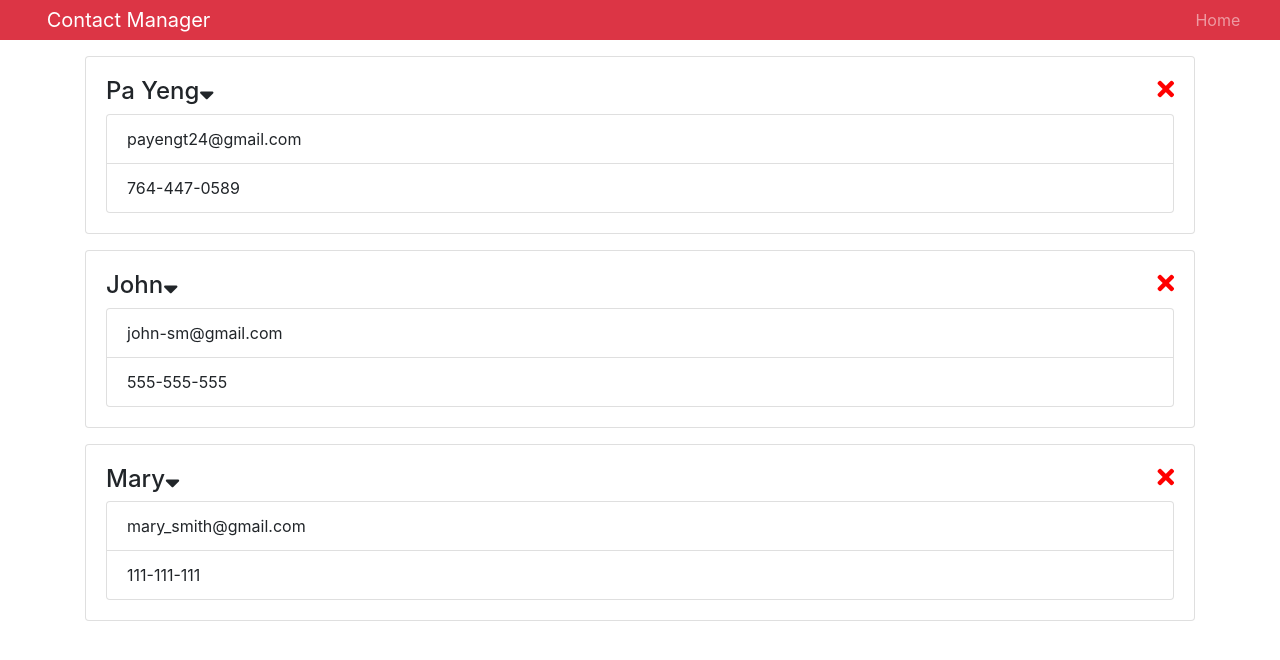
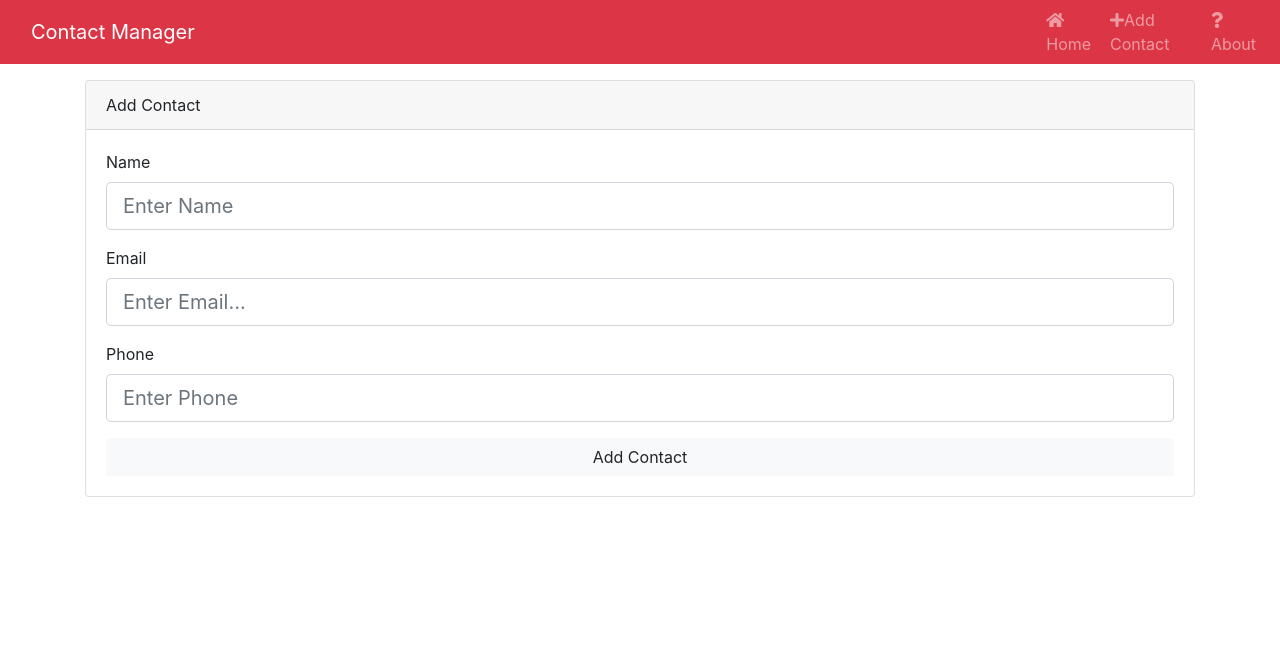
Before and after one commit to payengt24/contact-manager, a React (Create React App) app: page /contact/add in a window 1280 px wide. Shown: the top 660 px of the page. Built offline with nearby package versions, Linux system fonts and the light colour scheme.

Commit message:
added reat-router-dom and icons

```diff
--- a/package.json
+++ b/package.json
@@ -4,9 +4,12 @@
   "private": true,
   "dependencies": {
     "bootstrap": "^4.3.1",
+    "classnames": "^2.2.6",
     "react": "^16.8.1",
     "react-dom": "^16.8.1",
-    "react-scripts": "2.1.5"
+    "react-router-dom": "^4.3.1",
+    "react-scripts": "2.1.5",
+    "uuid": "^3.3.2"
   },
   "scripts": {
     "start": "react-scripts start",
--- a/src/App.js
+++ b/src/App.js
@@ -1,21 +1,31 @@
 import React, { Component } from 'react';
-import Header from './components/Header'
-import Contacts from './components/Contacts'
+import Header from './components/layout/Header'
+import {BrowserRouter as Router, Route, Switch, } from 'react-router-dom'
 import './App.css';
 import 'bootstrap/dist/css/bootstrap.min.css'
 import {Provider} from './Context'
+import Contacts from './components/contacts/Contacts'
+import AddContact from './components/contacts/AddContact'
+import About from './components/pages/About'
 
 class App extends Component {
   render() {
     return (
       <Provider>
-      <div className="App">
+        <Router>
+        <div className="App">
       <Header branding="Contact Manager"/>
       <div className="container">
-      <Contacts />
+        <Switch>
+          <Route exact path='/' component={Contacts} />
+          <Route exact path='/contact/add' component={AddContact} />
+          <Route exact path='/about' component={About} />
+        </Switch>
       </div>
 
       </div>
+        </Router>
+
       </Provider>
     );
   }
--- a/src/Context.js
+++ b/src/Context.js
@@ -8,6 +8,11 @@ const reducer = (state, action) => {
             return {
                 ...state,
                 contacts: state.contacts.filter(contact => contact.id !== action.payload)
+            }
+            case 'ADD_CONTACT':
+            return {
+                ...state,
+                contacts: [action.payload, ...state.contacts]
             }
         default:
         return state;
--- /dev/null
+++ b/src/components/contacts/AddContact.js
@@ -0,0 +1,109 @@
+import React, { Component } from 'react'
+import {Consumer} from '../../Context'
+import uuid from 'uuid';
+import TextLayoutGroup from '../layout/TextLayoutGroup'
+
+class AddContact extends Component {
+
+    state = {
+        name: '',
+        email: '',
+        phone: '',
+        errors: {}
+
+    }
+
+    handleInputChange = (event) => {
+        const {name, value} = event.target
+
+        this.setState({
+            [name]: value
+        })
+    }
+
+    handleSubmitForm = (dispatch, event) => {
+        event.preventDefault()
+        const {name, phone, email} = this.state
+
+    //check from errors/empty inputs
+    if(name === ''){
+        this.setState({errors: {name: 'Name is required'}})
+        return;
+    }
+
+    if(email === ''){
+        this.setState({errors: {email: 'Email is required'}})
+        return;
+    }
+
+    if(phone === ''){
+        this.setState({errors: {phone: 'Phone is required'}})
+        return;
+    }
+
+        const newContact = {
+            id: uuid(),
+            name,
+            email,
+            phone
+        }
+        dispatch({type: 'ADD_CONTACT', payload: newContact})
+
+        this.setState({
+            name: '',
+            email: '',
+            phone: '',
+            errors: {}
+        })
+    }
+
+  render() {
+
+    const {name, email, phone, errors} = this.state
+
+    return (
+        <Consumer>
+            {value => {
+                const { dispatch } = value
+                return (
+                    <div className='card  mb-3 '>
+                    <div className="card-header">Add Contact</div>
+                    <div className="card-body">
+                    <form onSubmit={this.handleSubmitForm.bind(this, dispatch)}>
+                     <TextLayoutGroup
+                        label= "Name"
+                        name="name"
+                        placeholder="Enter Name"
+                        value={name}
+                        onChange= {this.handleInputChange}
+                        errors={errors.name}
+                        />
+                    <TextLayoutGroup
+                        label= "Email"
+                        type="email"
+                        name="email"
+                        placeholder="Enter Email..."
+                        value={email}
+                        onChange= {this.handleInputChange}
+                        errors={errors.email}
+                        />
+                    <TextLayoutGroup
+                        label= "Phone"
+                        name="phone"
+                        placeholder="Enter Phone"
+                        value={phone}
+                        onChange= {this.handleInputChange}
+                        errors={errors.phone}
+                        />
+                        <input type="submit" value="Add Contact" className="btn btn-light btn-block"/>
+                    </form>
+                    </div>
+                    </div>
+                )
+            }}
+        </Consumer>
+    )
+  }
+}
+
+export default AddContact
--- a/src/components/Contact.js
+++ b/src/components/contacts/Contact.js
@@ -1,7 +1,7 @@
 import React, { Component } from 'react'
 //short hand impt
 import PropTypes from 'prop-types'
-import {Consumer} from '../Context'
+import {Consumer} from '../../Context'
 
 
 class Contact extends Component {
--- a/src/components/Contacts.js
+++ b/src/components/contacts/Contacts.js
@@ -1,6 +1,6 @@
 import React, { Component } from 'react'
 import Contact from './Contact'
-import {Consumer} from '../Context'
+import {Consumer} from '../../Context'
 
 class Contacts extends Component {
 
@@ -12,6 +12,8 @@ class Contacts extends Component {
           const {contacts} = value
           return(
             <React.Fragment>
+              <h1 className="display-4 mb-2"><span className="text-danger">Contact</span> List</h1>
+
             {contacts.map(contact => (
                 <Contact
                     key = {contact.id}
--- a/src/components/Header.js
+++ b/src/components/layout/Header.js
@@ -1,6 +1,6 @@
 import React from 'react'
 import PropTypes from 'prop-types'
-
+import { Link } from 'react-router-dom'
 // nav.navbar.navbar-expand-sm.navbar-dark.bg-danger.mb3.py-0
 const Header = (props) => {
     const {branding} = props
@@ -13,7 +13,23 @@ const Header = (props) => {
         </div>
         <ul className="navbar-nav mr-auto">
             <li className="nav-item">
-                <a href="/" className="nav-link">Home</a>
+                <Link to="/" className="nav-link">
+                <i className="fas fa-home"></i>
+                Home
+                </Link>
+            </li>
+            <li className="nav-item">
+                <Link to="/contact/add" className="nav-link">
+                <i className="fas fa-plus"></i>
+                Add Contact
+                </Link>
+            </li>
+            <li className="nav-item">
+                <Link to="/about"
+                className="nav-link">
+                <i className="fas fa-question"></i>
+                About
+                </Link>
             </li>
         </ul>
 
--- /dev/null
+++ b/src/components/layout/TextLayoutGroup.js
@@ -0,0 +1,48 @@
+import React from 'react'
+import PropTypes from 'prop-types'
+import classnames from 'classnames'
+
+
+const TextLayoutGroup = ({
+    label,
+    name,
+    value,
+    placeholder,
+    type,
+    onChange,
+    errors
+}) => {
+  return (
+    <div className="form-group">
+    <label htmlFor={name}>{label}</label>
+    <input
+     type={type}
+     name={name}
+     className={classnames('form-control form-control-lg', {'is-invalid': errors})}
+     placeholder={placeholder}
+     value= {value}
+     onChange={onChange}
+     errors= {errors}
+     />
+     {errors  && <div className="invalid-feedback">{errors}</div>}
+
+    </div>
+  )
+}
+
+TextLayoutGroup.propTypes = {
+ name: PropTypes.string.isRequired,
+ placeholder: PropTypes.string.isRequired,
+ value: PropTypes.string.isRequired,
+ type: PropTypes.string.isRequired,
+ label: PropTypes.string.isRequired,
+ onChange: PropTypes.func.isRequired,
+ errors: PropTypes.string
+}
+
+TextLayoutGroup.defaultProps= {
+    type: 'text'
+}
+
+
+export default TextLayoutGroup
--- /dev/null
+++ b/src/components/pages/About.js
@@ -0,0 +1,13 @@
+import React from 'react'
+
+function About() {
+  return (
+    <div>
+      <h1 className="display-4">About Contacts Manager</h1>
+      <p className="lead">Simple App to manage contacts</p>
+      <p className="text-secondary">Version 1.1.0</p>
+    </div>
+  )
+}
+
+export default About
```
Also changed, not shown: 1 other file (tests, documents, lock files or other folders).
